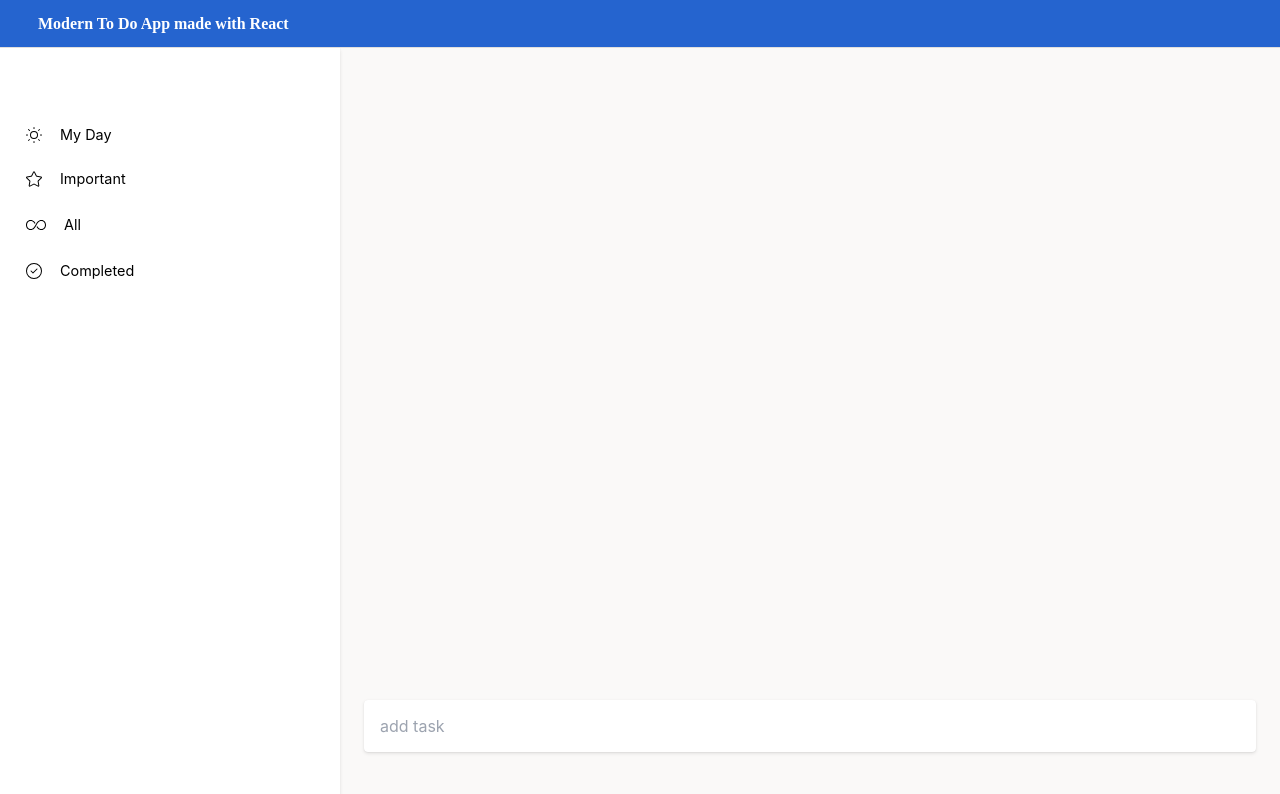
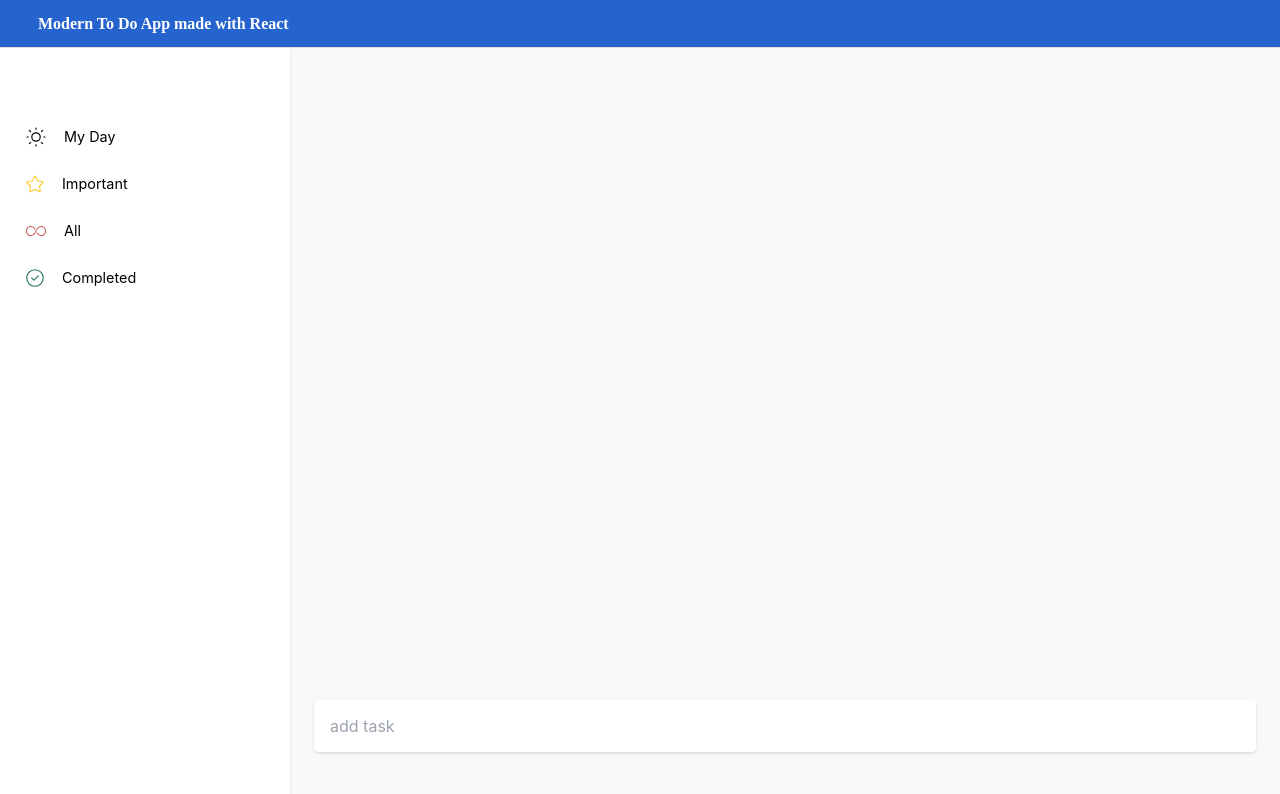
Before and after one commit to mouadlasri/Todo-Modern, a React (Create React App) app: page / in a window 1280 px wide. Shown: the top 794 px of the page. Built offline with nearby package versions, Linux system fonts and the light colour scheme; what tw-elements would draw is missing.

Commit message:
sidebar styling

```diff
--- a/src/App.css
+++ b/src/App.css
@@ -67,6 +67,6 @@
   display: flex;
   flex-direction: column;
   transition: width 180ms ease;
-  width: 340px;
+  width: 290px;
   box-shadow: 0px 0.3px 0.9px rgba(0, 0, 0, 0.1), 0px 1.6px 3.6px rgba(0, 0, 0, 0.1);
 }
--- a/src/components/SideNavbar/SideNavbar.js
+++ b/src/components/SideNavbar/SideNavbar.js
@@ -14,8 +14,8 @@ export function SideNavbar() {
                   class="fluentIcon ___12fm75w f1w7gpdv fez10in fg4l7m0"
                   fill="currentColor"
                   aria-hidden="true"
-                  width="20"
-                  height="20"
+                  width="24"
+                  height="24"
                   viewBox="0 0 20 20"
                   xmlns="http://www.w3.org/2000/svg"
                   focusable="false"
@@ -37,17 +37,17 @@ export function SideNavbar() {
               <div className="sidebar-list-item-inner">
                 <svg
                   class="fluentIcon ___12fm75w f1w7gpdv fez10in fg4l7m0"
-                  fill="currentColor"
+                  fill="#ffca28"
                   aria-hidden="true"
-                  width="20"
-                  height="20"
+                  width="22"
+                  height="22"
                   viewBox="0 0 20 20"
                   xmlns="http://www.w3.org/2000/svg"
                   focusable="false"
                 >
                   <path
                     d="M9.1 2.9a1 1 0 011.8 0l1.93 3.91 4.31.63a1 1 0 01.56 1.7l-3.12 3.05.73 4.3a1 1 0 01-1.45 1.05L10 15.51l-3.86 2.03a1 1 0 01-1.45-1.05l.74-4.3L2.3 9.14a1 1 0 01.56-1.7l4.31-.63L9.1 2.9zm.9.44L8.07 7.25a1 1 0 01-.75.55L3 8.43l3.12 3.04a1 1 0 01.3.89l-.75 4.3 3.87-2.03a1 1 0 01.93 0l3.86 2.03-.74-4.3a1 1 0 01.29-.89L17 8.43l-4.32-.63a1 1 0 01-.75-.55L10 3.35z"
-                    fill="currentColor"
+                    fill="#ffca28"
                   ></path>
                 </svg>
                 <span className="sidebar-list-item-title">Important</span>
@@ -65,7 +65,7 @@ export function SideNavbar() {
                   aria-hidden="true"
                   width="24"
                   height="24"
-                  fill=""
+                  fill="#C75F5B"
                   xmlns="http://www.w3.org/2000/svg"
                 >
                   <path d="M3 12c0-2.168 1.36-4 3.5-4 1.352 0 2.291.498 3.053 1.26.486.486.899 1.078 1.293 1.729.176-.316.363-.647.564-.982a9.018 9.018 0 00-1.15-1.454C9.334 7.627 8.148 7 6.5 7 3.64 7 2 9.466 2 12s1.64 5 4.5 5c1.648 0 2.834-.627 3.76-1.553.92-.919 1.551-2.078 2.177-3.204.633-1.14 1.225-2.198 2.01-2.983C15.21 8.498 16.148 8 17.5 8c2.14 0 3.5 1.832 3.5 4s-1.36 4-3.5 4c-1.352 0-2.291-.498-3.053-1.26-.486-.486-.899-1.078-1.293-1.729-.176.316-.363.647-.564.982a9.02 9.02 0 001.15 1.454c.926.926 2.112 1.553 3.76 1.553 2.86 0 4.5-2.466 4.5-5s-1.64-5-4.5-5c-1.648 0-2.834.627-3.76 1.553-.893.893-1.547 2.07-2.159 3.171-.585 1.054-1.168 2.155-2.028 3.016C8.79 15.502 7.852 16 6.5 16 4.36 16 3 14.168 3 12z"></path>
@@ -84,15 +84,15 @@ export function SideNavbar() {
                   class="fluentIcon ___12fm75w f1w7gpdv fez10in fg4l7m0"
                   fill="currentColor"
                   aria-hidden="true"
-                  width="20"
-                  height="20"
+                  width="22"
+                  height="22"
                   viewBox="0 0 20 20"
                   xmlns="http://www.w3.org/2000/svg"
                   focusable="false"
                 >
                   <path
                     d="M10 2a8 8 0 110 16 8 8 0 010-16zm0 1a7 7 0 100 14 7 7 0 000-14zm3.36 4.65c.17.17.2.44.06.63l-.06.07-4 4a.5.5 0 01-.64.07l-.07-.06-2-2a.5.5 0 01.63-.77l.07.06L9 11.3l3.65-3.65c.2-.2.51-.2.7 0z"
-                    fill="currentColor"
+                    fill="#1E704D"
                   ></path>
                 </svg>
                 <span className="sidebar-list-item-title">Completed</span>
```
